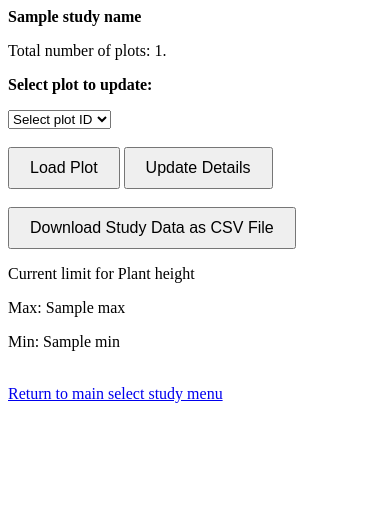
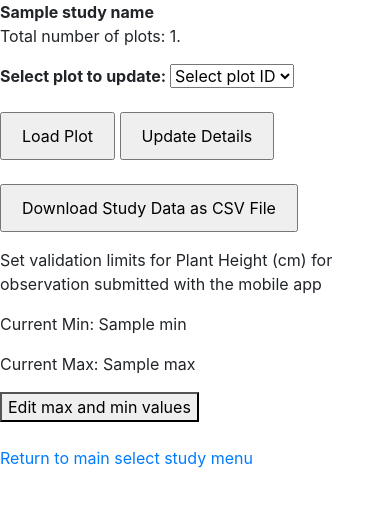
Before and after one commit to DOC-MEX/grassroots_plots, a Django app: template update/templates/plotData.html in a window 390 px wide. Shown: the top 507 px of the page. Run offline with Django 4.2, Linux system fonts and the light colour scheme; the template is opened without the code that fills it: most values are stand-ins (such as "Sample title", 1, 10 or a date in 2020); some libraries are stand-ins or nearby versions.

Commit message:
User can now create and update the limits.json file for the validation of plant height in the mobile app

```diff
--- a/update/templates/plotData.html
+++ b/update/templates/plotData.html
@@ -5,47 +5,141 @@
         <meta charset="utf-8" />
         <title>Plot update</title>
         <meta name="viewport" content="width=device-width, initial-scale=1">
+
+        <!-- Bootstrap CSS -->
+        <link rel="stylesheet" href="https://stackpath.bootstrapcdn.com/bootstrap/4.3.1/css/bootstrap.min.css">
+
+        <!-- Your existing CSS file -->
         <link rel="stylesheet" href="{% static 'css/style.css' %}">
+
+        <!-- jQuery for Bootstrap -->
+        <script src="https://code.jquery.com/jquery-3.3.1.slim.min.js"></script>
+        <link rel="stylesheet" type="text/css" href="{% static 'css/style.css' %}"/>
     </head>
     <body>
         <strong>{{ studyName }}</strong>
         <p>
             Total number of plots: {{ nPlots }}.
         </p>
+        <form id="plot-form" action="" method="post">
+            {% csrf_token %}
             <p>
                 <b> Select plot to update: </b>
-            <form id="plot-form" action="" method="post">
-                {% csrf_token %}
                 <select name="plot-select" id="plot">
                     <option selected="selected" disabled="disabled">Select plot ID</option>
                     {% for key, value in plots.items %}
                         <option value="{{ key }}">{{ value }}</option>
                     {% endfor %}
                 </select>
-                <br>
-                <br>
+                <br><br>
                 <input type="submit" name="load-plot" value="Load Plot" />
                 <input type="submit" name="update-details" value="Update Details" />
-                <br>
-                <br>
+                <br><br>
                 <input type="submit" name="download-file" value="Download Study Data as CSV File" />
-
             </p>
+        </form>
 
 
     {% if plant_height_limits %}
-    <p>
-        <p>Current limit for Plant height</p>
-        <p>Max: {{ plant_height_limits.max }}</p>
-        <p>Min: {{ plant_height_limits.min }}</p>
-    </p>
+    <p>Set validation limits for Plant Height (cm) for observation submitted with the mobile app </p>
+        <p>Current Min: {{ plant_height_limits.min }}</p>
+        <p>Current Max: {{ plant_height_limits.max }}</p>
+    {% else %}
+       Set validation limits for Plant Height (cm) for observation submitted with the mobile app </p>
     {% endif %}
 
-        <p>
-        <!-- return no selectStudy-->
-        <br>
-        <a href = "{% url 'selectStudy' %}">Return to main select study menu</a>
-        </p>
+        <button type="button" data-toggle="modal" data-target="#editLimitsModal">
+            Edit max and min values
+        </button>
+        <br><br>
 
+        <p><a href="{% url 'selectStudy' %}">Return to main select study menu</a></p>
+
+        <!-- Modal Structure -->
+        <div class="modal fade" id="editLimitsModal" tabindex="-1" role="dialog" aria-labelledby="editLimitsModalLabel" aria-hidden="true">
+            <div class="modal-dialog" role="document">
+                <div class="modal-content">
+                    <div class="modal-header">
+                        <h5 class="modal-title" id="editLimitsModalLabel">Edit Plant Height Limits</h5>
+                        <button type="button" class="close" data-dismiss="modal" aria-label="Close">
+                            <span aria-hidden="true">&times;</span>
+                        </button>
+                    </div>
+                    <div class="modal-body">
+                        <form id="editLimitsForm">
+                            <div class="form-group">
+                                <label for="minValue">Min Value:</label>
+                                <input type="number" class="form-control" id="minValue" name="min">
+                            </div>
+                            <div class="form-group">
+                                <label for="maxValue">Max Value:</label>
+                                <input type="number" class="form-control" id="maxValue" name="max">
+                            </div>
+                            <button type="submit" class="btn btn-primary">Save changes</button>
+                        </form>
+                    </div>
+                </div>
+            </div>
+        </div>
+
+        <!-- Bootstrap JS -->
+        <script src="https://stackpath.bootstrapcdn.com/bootstrap/4.3.1/js/bootstrap.min.js"></script>
+
+        <script>
+            // Toggle required attribute based on modal state
+            $('#editLimitsModal').on('shown.bs.modal', function () {
+                document.getElementById('minValue').required = true;
+                document.getElementById('maxValue').required = true;
+            });
+
+            $('#editLimitsModal').on('hidden.bs.modal', function () {
+                document.getElementById('minValue').required = false;
+                document.getElementById('maxValue').required = false;
+            });
+
+            // Form submission for modal
+            document.addEventListener('DOMContentLoaded', function () {
+                var editForm = document.getElementById('editLimitsForm');
+                if (editForm) {
+                    editForm.addEventListener('submit', function (e) {
+                        e.preventDefault();
+
+                        var minValue = document.getElementById('minValue').value;
+                        var maxValue = document.getElementById('maxValue').value;
+                        var studyId = '{{ studyID }}';
+
+                        var data = {
+                            "Plant height": {
+                                "min": parseInt(minValue, 10),
+                                "max": parseInt(maxValue, 10)
+                            }
+                        };
+
+                        fetch(`https://grassroots.tools/photo_receiver/update_limits/${studyId}/`, {
+                            method: 'POST',
+                            headers: {
+                                'Content-Type': 'application/json',
+                                'Accept': 'application/json',
+                            },
+                            body: JSON.stringify(data),
+                        })
+                        .then(response => {
+                            if (response.ok) {
+                                return response.json();
+                            }
+                            throw new Error('Network response was not ok.');
+                        })
+                        .then(data => {
+                            console.log('Success:', data);
+                            $('#editLimitsModal').modal('hide');
+                        })
+                        .catch((error) => {
+                            console.error('Error:', error);
+                        });
+                    });
+                }
+            });
+
+        </script>
     </body>
 </html>
--- a/update/templates/plotDetails.html
+++ b/update/templates/plotDetails.html
@@ -6,8 +6,7 @@
         <meta name="viewport" content="width=device-width, initial-scale=1">
 
 
-        <!-- jQuery library -->
-	<!-- <script src="https://code.jquery.com/jquery-3.6.0.min.js"></script> -->
+    <link rel="stylesheet" href="https://stackpath.bootstrapcdn.com/bootstrap/4.3.1/css/bootstrap.min.css">
 
 	<script src="{% static 'js/jquery-3.6.0.min.js' %}"></script>
 
--- a/update/templates/select.html
+++ b/update/templates/select.html
@@ -5,6 +5,8 @@
         <meta charset="utf-8" />
 	<meta name="viewport" content="width=device-width, initial-scale=1">
         <title>Select study</title>
+            <!-- Bootstrap CSS -->
+        <link rel="stylesheet" href="https://stackpath.bootstrapcdn.com/bootstrap/4.3.1/css/bootstrap.min.css">
         <script src="https://ajax.googleapis.com/ajax/libs/jquery/3.6.3/jquery.min.js"></script>
 	<link rel="stylesheet" type="text/css" href="{% static 'css/style.css' %}"/>
 	</head>
--- a/update/templates/updateDetails.html
+++ b/update/templates/updateDetails.html
@@ -5,6 +5,8 @@
         <meta charset="utf-8" />
         <meta name="viewport" content="width=device-width, initial-scale=1">
 
+    <!-- Bootstrap CSS -->
+    <link rel="stylesheet" href="https://stackpath.bootstrapcdn.com/bootstrap/4.3.1/css/bootstrap.min.css">
 
         <!-- jQuery library -->
 	<!-- <script src="https://code.jquery.com/jquery-3.6.0.min.js"></script> -->
```
Lines whose indentation alone changed are shown as unchanged.
